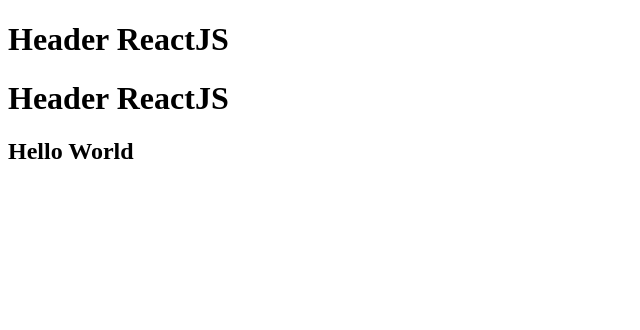
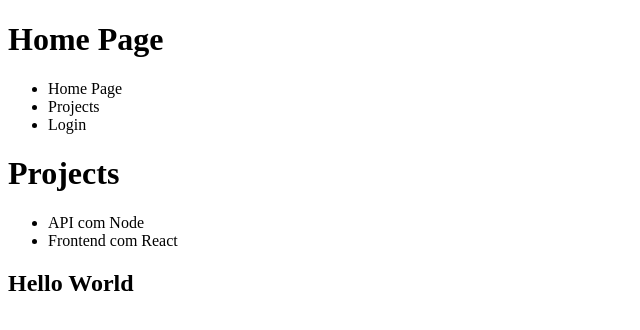
Before and after one commit to JuDCraide/Frontend-com-ReactJS, a React app: page / in a window 1280 px wide. Shown: the top 330 px of the page, without its empty margins (0-640 px from the left). Built offline with nearby package versions, Linux system fonts and the light colour scheme.

Commit message:
Propriedades

```diff
--- a/src/App.js
+++ b/src/App.js
@@ -5,8 +5,19 @@
 function App() {
     return (
         <>
-            <Header />
-            <Header />
+            <Header title="Home Page">
+                <ul>
+                    <li>Home Page</li>
+                    <li>Projects</li>
+                    <li>Login</li>
+                </ul>
+            </Header>
+            <Header title="Projects">
+                <ul>
+                    <li>API com Node</li>
+                    <li>Frontend com React</li>
+                </ul>
+            </Header>
             <h2>Hello World</h2>
         </>
     )
--- a/src/components/Header.js
+++ b/src/components/Header.js
@@ -1,9 +1,10 @@
-import React from 'react';
+import React, { Children } from 'react';
 
-export default function Header() {
+export default function Header({ title, children }) {
     return (
         <header>
-            <h1>Header ReactJS</h1>
+            <h1>{title}</h1>
+            {children}
         </header>
     )
 }
```
